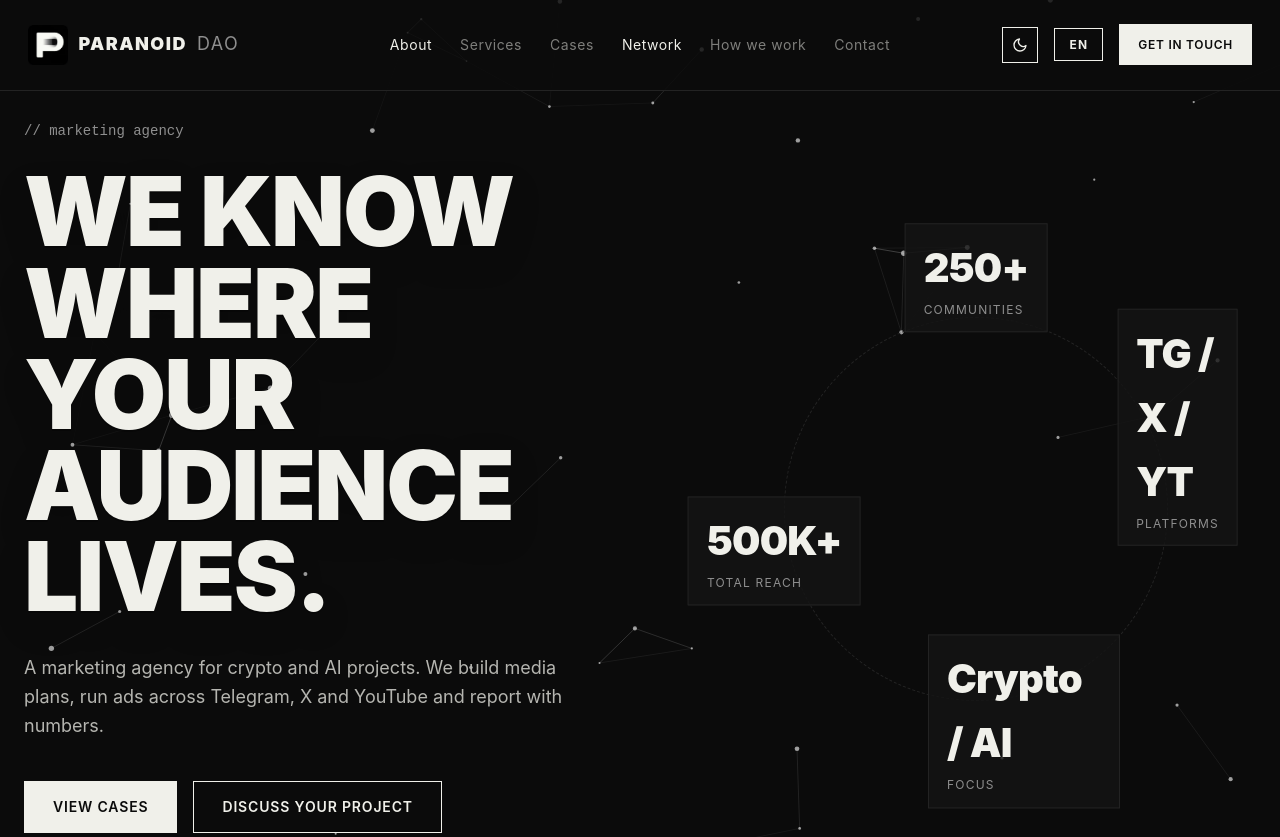
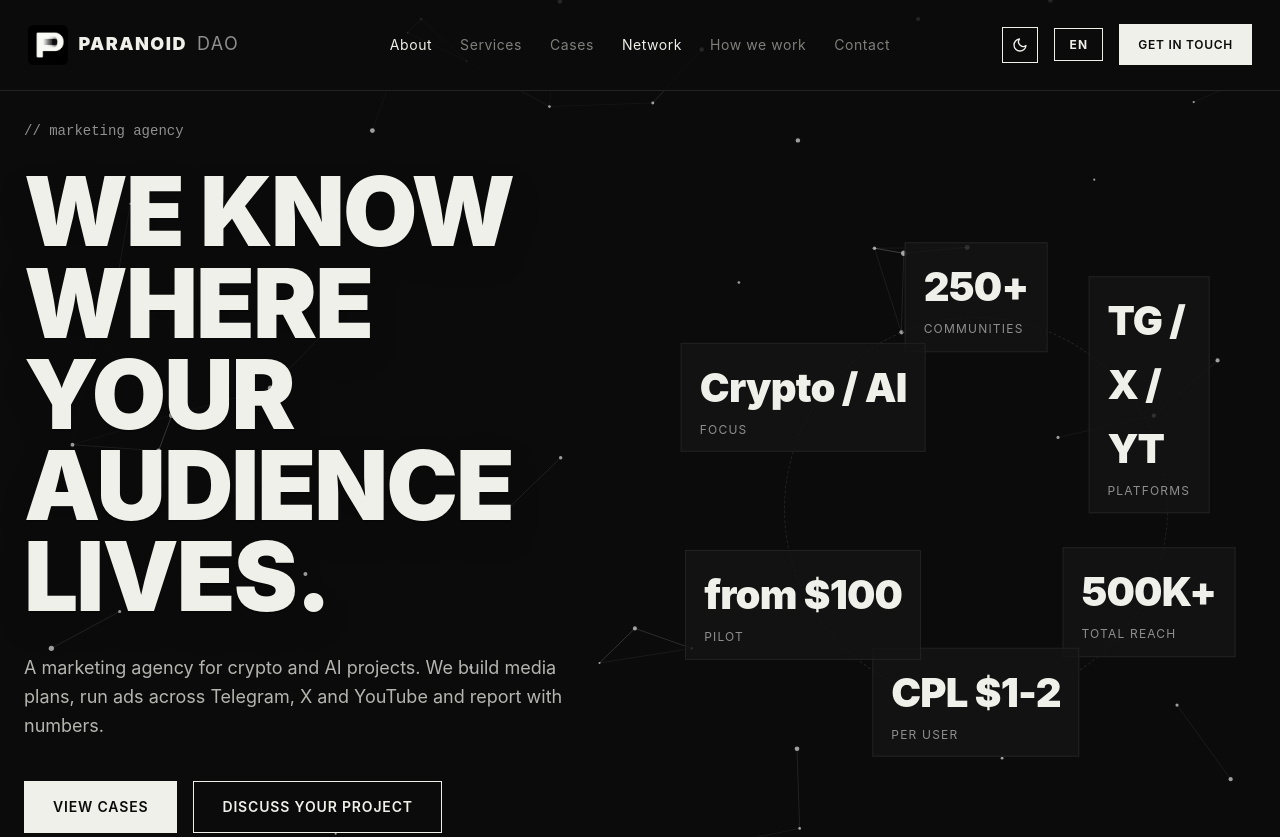
Before and after one commit to relapsef/paranoid-dao, a plain HTML site: page index.html in a window 1280 px wide. Shown: the top 837 px of the page. Drawn offline with Linux system fonts and the light colour scheme.

Commit message:
Add files via upload

```diff
--- a/index.html
+++ b/index.html
@@ -20,7 +20,7 @@
   <meta name="twitter:image:alt" content="Paranoid DAO: маркетинг для крипто-проектов">
   <meta name="twitter:title" content="Paranoid DAO — Crypto Marketing & Ads Agency">
   <meta name="twitter:description" content="Маркетинговое агентство с доступом к 250+ крипто и AI-комьюнити.">
-  <link rel="stylesheet" href="style.css?v=44">
+  <link rel="stylesheet" href="style.css?v=45">
   <link rel="icon" type="image/svg+xml" href="favicon.svg">
   <link rel="icon" type="image/png" sizes="64x64" href="favicon.png">
   <link rel="apple-touch-icon" sizes="180x180" href="apple-touch-icon.png">
@@ -101,8 +101,10 @@
     <div class="hero__stats">
       <a class="stat" href="communities/"><span class="stat__num">250+</span><span class="stat__label" data-i18n="stat.communities">комьюнити</span></a>
       <a class="stat" href="communities/"><span class="stat__num">TG / X / YT</span><span class="stat__label" data-i18n="stat.platforms">площадки</span></a>
+      <a class="stat" href="communities/"><span class="stat__num">500K+</span><span class="stat__label" data-i18n="stat.reach">суммарный охват</span></a>
+      <a class="stat" href="#cases"><span class="stat__num" data-i18n="stat.cplNum">CPL $1-2</span><span class="stat__label" data-i18n="stat.cpl">за юзера</span></a>
+      <a class="stat" href="#pilot"><span class="stat__num" data-i18n="stat.pilotNum">от $100</span><span class="stat__label" data-i18n="stat.pilot">пилот</span></a>
       <a class="stat" href="#services"><span class="stat__num" data-i18n="stat.focusNum">Крипто / AI</span><span class="stat__label" data-i18n="stat.focus">фокус</span></a>
-      <a class="stat" href="communities/"><span class="stat__num">500K+</span><span class="stat__label" data-i18n="stat.reach">суммарный охват</span></a>
     </div>
     <div class="hero__marquee" aria-hidden="true">
       <div class="marquee__track">
@@ -290,6 +292,10 @@
     "stat.focus": "focus",
     "stat.reach": "total reach",
     "stat.focusNum": "Crypto / AI",
+    "stat.cplNum": "CPL $1-2",
+    "stat.cpl": "per user",
+    "stat.pilotNum": "from $100",
+    "stat.pilot": "pilot",
     "marquee": "ADS / SEEDING / CREATIVE / MEDIA PLAN / TRAFFIC / ANALYTICS / ",
 
     "about.label": "01 / About",
@@ -373,6 +379,10 @@
     "stat.focus": "фокус",
     "stat.reach": "загальне охоплення",
     "stat.focusNum": "Крипто / AI",
+    "stat.cplNum": "CPL $1-2",
+    "stat.cpl": "за користувача",
+    "stat.pilotNum": "від $100",
+    "stat.pilot": "пілот",
     "marquee": "РЕКЛАМА / ПОСІВИ / КРЕАТИВ / МЕДІАПЛАН / ТРАФІК / АНАЛІТИКА / ",
 
     "about.label": "01 / Про нас",
--- a/style.css
+++ b/style.css
@@ -263,7 +263,8 @@ html[data-theme="light"] .theme-icon--sun { display: block; }
 .hero__actions { display: flex; gap: 16px; flex-wrap: wrap; margin-bottom: 64px; }
 .hero__stats {
   display: flex;
-  gap: 48px;
+  flex-wrap: wrap;
+  gap: 24px 48px;
   border-top: 1px solid var(--line);
   padding: 32px 24px 0;
   max-width: 1200px;
@@ -346,10 +347,12 @@ html[data-theme="light"] .theme-icon--sun { display: block; }
   html[data-theme="light"] .stat {
     background: rgba(255, 255, 255, 0.85);
   }
-  .stat:nth-child(1) { left: 50%; top: 2%; animation-delay: 0s; }
-  .stat:nth-child(2) { left: 92%; top: 34%; animation-delay: 1.6s; }
-  .stat:nth-child(3) { left: 60%; top: 96%; animation-delay: 3.2s; }
-  .stat:nth-child(4) { left: 8%; top: 60%; animation-delay: 4.4s; }
+  .stat:nth-child(1) { left: 50%; top: 6%; animation-delay: 0s; }
+  .stat:nth-child(2) { left: 86%; top: 27%; animation-delay: 1.2s; }
+  .stat:nth-child(3) { left: 86%; top: 71%; animation-delay: 2.4s; }
+  .stat:nth-child(4) { left: 50%; top: 92%; animation-delay: 3.6s; }
+  .stat:nth-child(5) { left: 14%; top: 71%; animation-delay: 4.8s; }
+  .stat:nth-child(6) { left: 14%; top: 27%; animation-delay: 6s; }
 }
 .marquee__track {
   display: flex;
```
Also changed, not shown: communities/index.html (+1 -1 lines).
